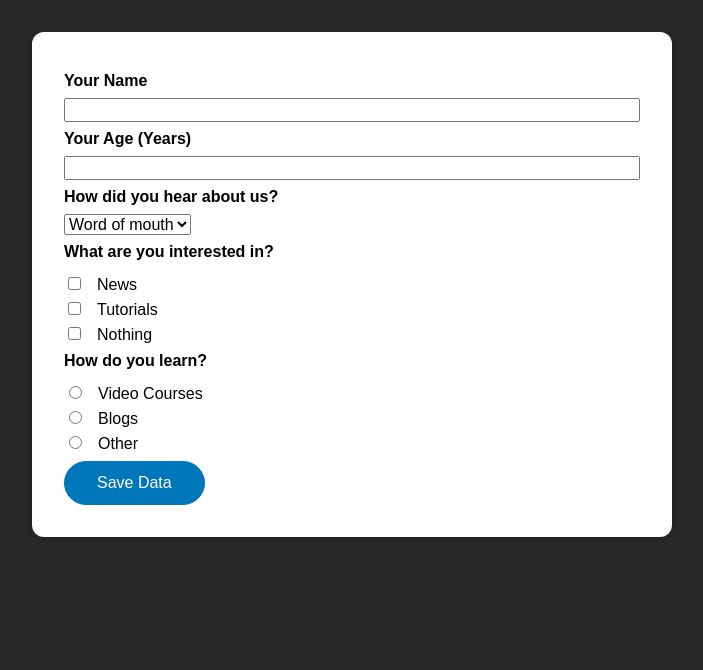
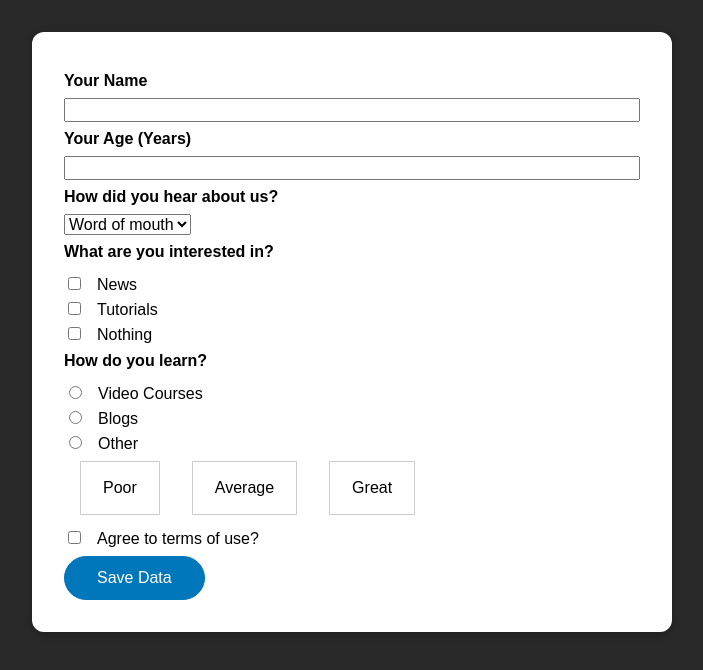
Before and after one commit to TrBinhMinh/vuejs, a Vue app: page / in a window 1280 px wide. Shown: the top 670 px of the page, without its empty margins (288-991 px from the left). Built offline with nearby package versions, Linux system fonts and the light colour scheme; the HTML template or start-up script is replaced by a standard one.

Commit message:
:art: update to lesson 138

```diff
--- /dev/null
+++ b/src/components/RatingControl.vue
@@ -0,0 +1,68 @@
+<template>
+  <ul>
+    <li :class="{ active: modelValue === 'poor' }">
+      <button @click="activate('poor')" type="button">Poor</button>
+    </li>
+    <li :class="{ active: modelValue === 'average' }">
+      <button @click="activate('average')" type="button">Average</button>
+    </li>
+    <li :class="{ active: modelValue === 'great' }">
+      <button @click="activate('great')" type="button">Great</button>
+    </li>
+  </ul>
+</template>
+
+<script>
+export default {
+  props: ["modelValue"],
+  emits: ["update:modelValue"],
+  //   data() {
+  //     return {
+  //       activeOption: this.modelValue,
+  //     };
+  //   },
+  methods: {
+    activate(option) {
+      this.$emit("update:modelValue", option);
+    },
+  },
+  //   computed: {
+  //     activeOption() {
+  //       return this.modelValue;
+  //     },
+  //   },
+};
+</script>
+
+<style scoped>
+.active {
+  border-color: #a00078;
+}
+
+.active button {
+  color: #a00078;
+}
+
+ul {
+  list-style: none;
+  margin: 0.5rem 0;
+  padding: 0;
+  display: flex;
+}
+
+li {
+  margin: 0 1rem;
+  border: 1px solid #ccc;
+  padding: 1rem;
+  display: flex;
+  justify-content: center;
+  align-items: center;
+}
+
+button {
+  font: inherit;
+  border: none;
+  background-color: transparent;
+  cursor: pointer;
+}
+</style>
--- a/src/components/TheForm.vue
+++ b/src/components/TheForm.vue
@@ -1,8 +1,18 @@
 <template>
   <form @submit.prevent="submitForm">
-    <div class="form-control">
+    <div
+      class="form-control"
+      :class="{ invalid: usernameValidity === 'invalid' }"
+    >
       <label for="user-name">Your Name</label>
-      <input id="user-name" name="user-name" type="text" v-model="username" />
+      <input
+        id="user-name"
+        name="user-name"
+        type="text"
+        v-model.trim="username"
+        @blur="validateInput"
+      />
+      <p v-if="usernameValidity === 'invalid'">Please enter a valid name</p>
     </div>
     <div class="form-control">
       <label for="age">Your Age (Years)</label>
@@ -25,32 +35,80 @@
     <div class="form-control">
       <h2>What are you interested in?</h2>
       <div>
-        <input id="interest-news" name="interest" type="checkbox" />
+        <input
+          id="interest-news"
+          name="interest"
+          type="checkbox"
+          v-model="interest"
+          value="news"
+        />
         <label for="interest-news">News</label>
       </div>
       <div>
-        <input id="interest-tutorials" name="interest" type="checkbox" />
+        <input
+          id="interest-tutorials"
+          name="interest"
+          type="checkbox"
+          v-model="interest"
+          value="tutorials"
+        />
         <label for="interest-tutorials">Tutorials</label>
       </div>
       <div>
-        <input id="interest-nothing" name="interest" type="checkbox" />
+        <input
+          id="interest-nothing"
+          name="interest"
+          type="checkbox"
+          v-model="interest"
+          value="nothing"
+        />
         <label for="interest-nothing">Nothing</label>
       </div>
     </div>
     <div class="form-control">
       <h2>How do you learn?</h2>
       <div>
-        <input id="how-video" name="how" type="radio" />
+        <input
+          id="how-video"
+          name="how"
+          type="radio"
+          v-model="how"
+          value="video"
+        />
         <label for="how-video">Video Courses</label>
       </div>
       <div>
-        <input id="how-blogs" name="how" type="radio" />
+        <input
+          id="how-blogs"
+          name="how"
+          type="radio"
+          v-model="how"
+          value="blogs"
+        />
         <label for="how-blogs">Blogs</label>
       </div>
       <div>
-        <input id="how-other" name="how" type="radio" />
+        <input
+          id="how-other"
+          name="how"
+          type="radio"
+          v-model="how"
+          value="other"
+        />
         <label for="how-other">Other</label>
       </div>
+    </div>
+    <div class="form-control">
+      <rating-control v-model="rating"></rating-control>
+    </div>
+    <div class="form-control">
+      <input
+        type="checkbox"
+        id="confirm-terms"
+        name="confirm-terms"
+        v-model="confirm"
+      />
+      <label for="confirm-terms">Agree to terms of use?</label>
     </div>
     <div>
       <button>Save Data</button>
@@ -59,12 +117,20 @@
 </template>
 
 <script>
+import RatingControl from "./RatingControl.vue";
+
 export default {
+  components: { RatingControl },
   data() {
     return {
       username: "",
       userAge: null,
       referrer: "wom",
+      interest: [],
+      how: null,
+      confirm: false,
+      usernameValidity: "pending",
+      rating: null,
     };
   },
   methods: {
@@ -78,6 +144,25 @@
       this.userAge = null;
       console.log("Referrer: " + this.referrer);
       this.referrer = "wom";
+      console.log("Checkboxes");
+      console.log(this.interest);
+      console.log("Radio buttons");
+      console.log(this.how);
+      this.interest = [];
+      this.how = null;
+      console.log("Confirm?");
+      console.log(this.confirm);
+      this.confirm = false;
+      console.log("Rating");
+      console.log(this.rating);
+      this.rating = null;
+    },
+    validateInput() {
+      if (this.username === "") {
+        this.usernameValidity = "invalid";
+      } else {
+        this.usernameValidity = "valid";
+      }
     },
   },
 };
@@ -95,6 +180,14 @@
 
 .form-control {
   margin: 0.5rem 0;
+}
+
+.form-control.invalid input {
+  border-color: red;
+}
+
+.form-control.invalid label {
+  color: red;
 }
 
 label {
```
